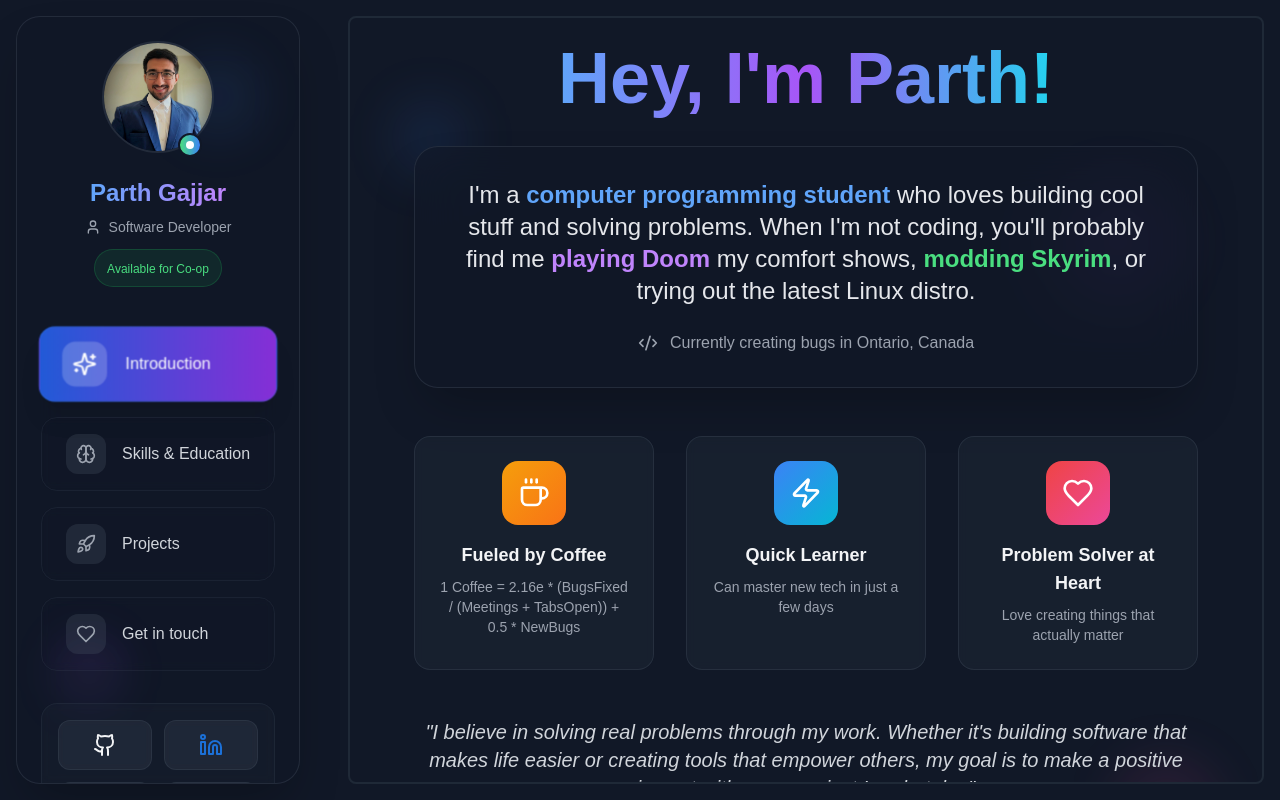
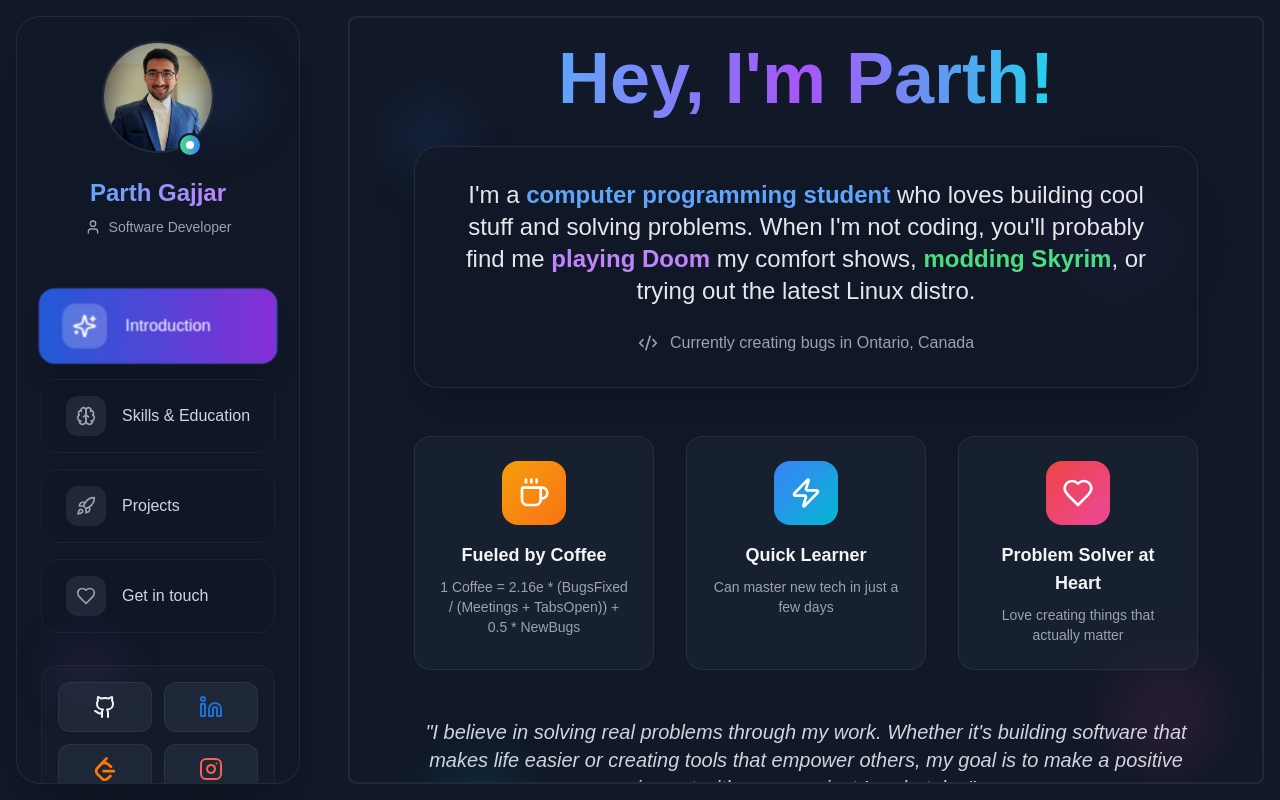
Before and after one commit to ghostp13409/ghostp13409.github.io, a React (Create React App) app: page / in a window 1280 px wide. Built offline with nearby package versions, Linux system fonts and the light colour scheme.

Commit message:
Removed Co-op Elements

```diff
--- a/src/components/Sidebar.js
+++ b/src/components/Sidebar.js
@@ -1,5 +1,5 @@
 import { useEffect, useState } from "react";
-import { Brain, Heart, Rocket, Sparkles, User, Mail } from "lucide-react";
+import { Brain, Heart, Rocket, Sparkles, User } from "lucide-react";
 import { socials } from "../data/data";
 
 const Sidebar = ({ isMobile = false, onMenuItemClick = () => {} }) => {
@@ -169,15 +169,6 @@ const Sidebar = ({ isMobile = false, onMenuItemClick = () => {} }) => {
               Software Developer
             </p>
           </div>
-          <div
-            className={`px-3 py-1.5 bg-green-500/10 border border-green-500/20 rounded-full ${
-              isMobile ? "text-center" : ""
-            }`}
-          >
-            <span className="text-xs text-green-400 font-medium">
-              Available for Co-op
-            </span>
-          </div>
         </div>
 
         {/* Navigation */}
--- a/src/pages/ContactPage.js
+++ b/src/pages/ContactPage.js
@@ -132,9 +132,9 @@ const ContactPage = () => {
           <div className="bg-gray-900/60 backdrop-blur-xl p-8 rounded-3xl border border-gray-700/50 shadow-2xl">
             <p className="text-xl sm:text-2xl text-gray-200 leading-relaxed mb-6">
               Got a project in mind? Looking for a{" "}
-              <span className="text-blue-400 font-semibold">co-op student</span>
-              ? Or just want to chat about tech? I'd love to hear from you! Drop
-              me a message and let's build something{" "}
+              <span className="text-blue-400 font-semibold">fresher</span>? Or
+              just want to chat about tech? I'd love to hear from you! Drop me a
+              message and let's build something{" "}
               <span className="text-purple-400 font-semibold">amazing</span>{" "}
               together.
             </p>
--- a/src/pages/IntroPage.js
+++ b/src/pages/IntroPage.js
@@ -11,34 +11,38 @@ const IntroPage = () => {
   const staggerContainer = {
     animate: {
       transition: {
-        staggerChildren: 0.15
-      }
-    }
+        staggerChildren: 0.15,
+      },
+    },
   };
 
   const personalityTraits = [
     {
       icon: Coffee,
       title: "Fueled by Coffee",
-      description: "1 Coffee = 2.16e * (BugsFixed / (Meetings + TabsOpen)) + 0.5 * NewBugs",
-      color: "from-amber-500 to-orange-500"
+      description:
+        "1 Coffee = 2.16e * (BugsFixed / (Meetings + TabsOpen)) + 0.5 * NewBugs",
+      color: "from-amber-500 to-orange-500",
     },
     {
       icon: Zap,
       title: "Quick Learner",
       description: "Can master new tech in just a few days",
-      color: "from-blue-500 to-cyan-500"
+      color: "from-blue-500 to-cyan-500",
     },
     {
       icon: Heart,
       title: "Problem Solver at Heart",
       description: "Love creating things that actually matter",
-      color: "from-red-500 to-pink-500"
-    }
+      color: "from-red-500 to-pink-500",
+    },
   ];
 
   return (
-    <section id="intro" className="min-h-screen flex flex-col justify-center items-center p-6 relative overflow-hidden">
+    <section
+      id="intro"
+      className="min-h-screen flex flex-col justify-center items-center p-6 relative overflow-hidden"
+    >
       {/* Background decoration */}
       <div className="absolute inset-0 overflow-hidden">
         <div className="absolute top-20 left-10 w-20 h-20 bg-blue-500/10 rounded-full blur-xl"></div>
@@ -55,7 +59,6 @@ const IntroPage = () => {
       >
         {/* Main greeting */}
         <motion.div variants={fadeInUp} className="mb-8">
-
           <h1 className="text-5xl sm:text-6xl lg:text-7xl font-bold mb-6">
             <span className="bg-gradient-to-r from-blue-400 via-purple-500 to-cyan-400 text-transparent bg-clip-text">
               Hey, I'm Parth!
@@ -67,11 +70,22 @@ const IntroPage = () => {
         <motion.div variants={fadeInUp} className="mb-12">
           <div className="bg-gray-900/60 backdrop-blur-xl p-8 rounded-3xl border border-gray-700/50 shadow-2xl">
             <p className="text-xl sm:text-2xl text-gray-200 leading-relaxed mb-6">
-              I'm a <span className="text-blue-400 font-semibold">computer programming student</span> who
-              loves building cool stuff and solving problems. When I'm not coding, you'll probably find me
-              <span className="text-purple-400 font-semibold"> playing Doom</span> my comfort shows,
-              <span className="text-green-400 font-semibold"> modding Skyrim</span>, or trying out the
-              latest Linux distro.
+              I'm a{" "}
+              <span className="text-blue-400 font-semibold">
+                computer programming student
+              </span>{" "}
+              who loves building cool stuff and solving problems. When I'm not
+              coding, you'll probably find me
+              <span className="text-purple-400 font-semibold">
+                {" "}
+                playing Doom
+              </span>{" "}
+              my comfort shows,
+              <span className="text-green-400 font-semibold">
+                {" "}
+                modding Skyrim
+              </span>
+              , or trying out the latest Linux distro.
             </p>
 
             <div className="flex items-center justify-center gap-3 text-gray-400">
@@ -83,8 +97,6 @@ const IntroPage = () => {
 
         {/* Personality traits */}
         <motion.div variants={fadeInUp} className="mb-12">
-
-
           <div className="flex flex-col md:flex-row justify-between gap-8">
             {personalityTraits.map((trait, index) => (
               <motion.div
@@ -94,10 +106,14 @@ const IntroPage = () => {
                 transition={{ delay: 0.2 + index * 0.1 }}
                 className="bg-gray-800/50 backdrop-blur-sm p-6 rounded-2xl border border-gray-700/50 hover:border-gray-600/50 transition-all duration-300 group hover:-translate-y-2 flex-1"
               >
-            <div className={`w-16 h-16 rounded-2xl bg-gradient-to-br ${trait.color} flex items-center justify-center mb-4 mx-auto group-hover:scale-110 transition-transform duration-300`}>
+                <div
+                  className={`w-16 h-16 rounded-2xl bg-gradient-to-br ${trait.color} flex items-center justify-center mb-4 mx-auto group-hover:scale-110 transition-transform duration-300`}
+                >
                   <trait.icon className="h-8 w-8 text-white" />
                 </div>
-            <h3 className="text-lg font-bold text-gray-100 mb-2">{trait.title}</h3>
+                <h3 className="text-lg font-bold text-gray-100 mb-2">
+                  {trait.title}
+                </h3>
                 <p className="text-gray-400 text-sm">{trait.description}</p>
               </motion.div>
             ))}
@@ -107,18 +123,11 @@ const IntroPage = () => {
         {/* Quick philosophy */}
         <motion.div variants={fadeInUp} className="mb-12">
           <blockquote className="text-lg sm:text-xl italic text-gray-300 max-w-3xl mx-auto leading-relaxed">
-            "I believe in solving real problems through my work.
-            Whether it's building software that makes life easier or creating tools that empower others,
-            my goal is to make a positive impact with every project I undertake."
+            "I believe in solving real problems through my work. Whether it's
+            building software that makes life easier or creating tools that
+            empower others, my goal is to make a positive impact with every
+            project I undertake."
           </blockquote>
-        </motion.div>
-
-        {/* Current status */}
-        <motion.div variants={fadeInUp} className="mb-12">
-          <div className="inline-flex items-center gap-3 bg-gradient-to-r from-green-900/50 to-blue-900/50 backdrop-blur-sm px-6 py-3 rounded-full border border-green-500/30">
-            <div className="w-3 h-3 bg-green-400 rounded-full animate-pulse"></div>
-            <span className="text-green-300 font-medium">Currently available for co-op opportunities!</span>
-          </div>
         </motion.div>
 
         {/* Scroll indicator */}
@@ -126,7 +135,9 @@ const IntroPage = () => {
           variants={fadeInUp}
           className="flex flex-col items-center gap-3"
         >
-          <p className="text-gray-400 text-sm">Want to know more? Scroll down to explore</p>
+          <p className="text-gray-400 text-sm">
+            Want to know more? Scroll down to explore
+          </p>
           <motion.div
             animate={{ y: [0, 10, 0] }}
             transition={{ duration: 2, repeat: Infinity }}
```
Lines whose indentation alone changed are shown as unchanged.
